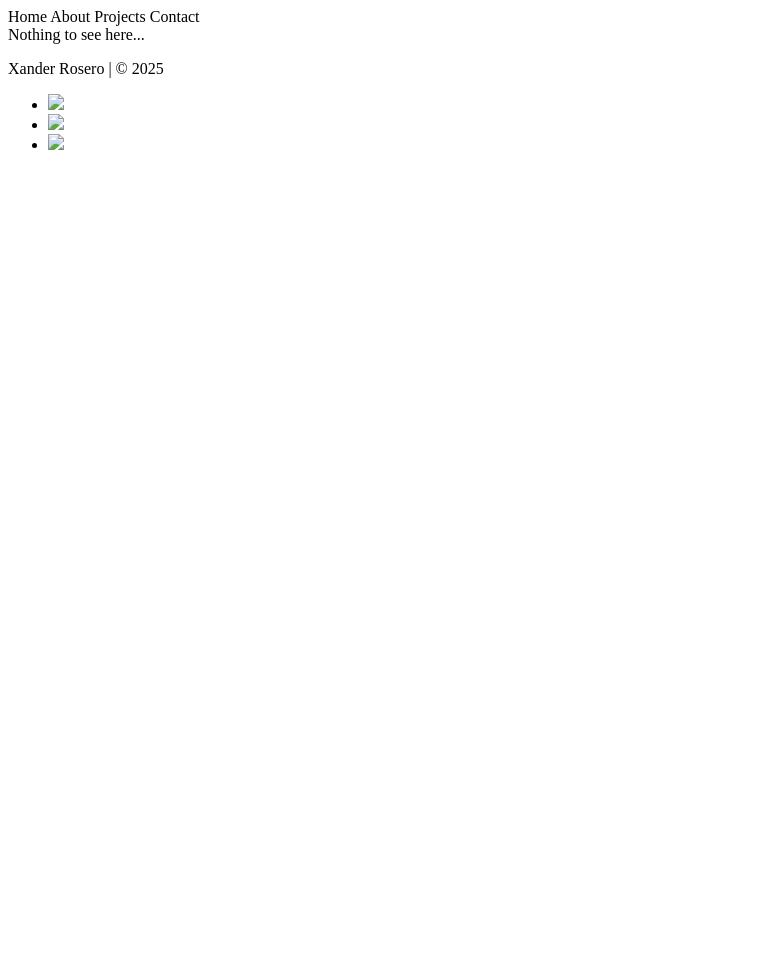
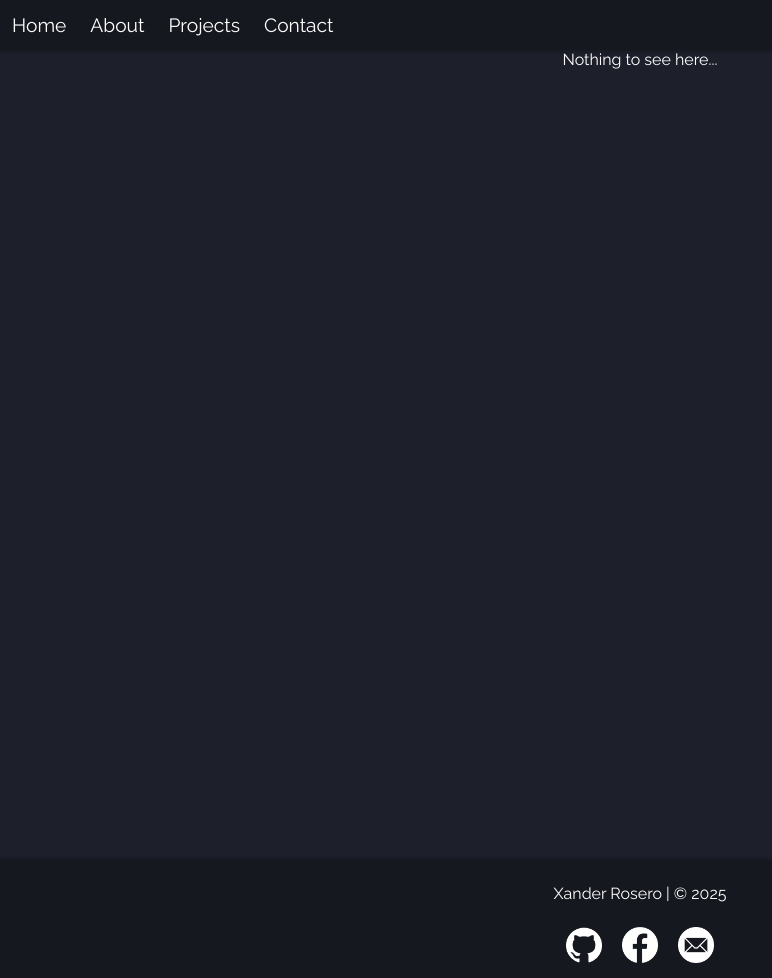
Before and after one commit to HamsterCoder5/E-Portfolio, a plain HTML site: page projects/placeholder.html in a window 1280 px wide. Shown: the whole page, without its empty margins (0-772 px from the left). Before the commit the page ends 800 px from the top, so only its background shows below. Drawn offline with Linux system fonts and the light colour scheme; the site is published under a folder, as on GitHub Pages, so addresses that start at the root find nothing.

Commit message:
Add files via upload

```diff
--- a/projects/placeholder.html
+++ b/projects/placeholder.html
@@ -3,12 +3,13 @@
 <html>
   <head>
     <script>
-      fetch('/shared-resources.html')
+      fetch('../shared-resources.html')
         .then(res => res.text())
         .then(html => document.head.innerHTML += html);
     </script>
 
     <title>Placeholder | Game</title>
+    <link rel="stylesheet" href="../styles/styles.css">
   </head>
   <body>
 
@@ -26,9 +27,9 @@
     <div class="footer">
       <p>Xander Rosero | &copy; 2025</p>
       <ul>
-        <li><a href="https://github.com/HamsterCoder5" target="_blank"><img src="/icons/github.png"></a></li>
-        <li><a href="https://www.facebook.com/xander.rosero.5/" target="_blank"><img src="/icons/facebook.png"></a></li>
-        <li><a href="mailto:edmondxanderrosero@gmail.com" target="_blank"><img src="/icons/email.png"></i></a></li>
+        <li><a href="https://github.com/HamsterCoder5" target="_blank"><img src="../icons/github.png"></a></li>
+        <li><a href="https://www.facebook.com/xander.rosero.5/" target="_blank"><img src="../icons/facebook.png"></a></li>
+        <li><a href="mailto:edmondxanderrosero@gmail.com" target="_blank"><img src="../icons/email.png"></i></a></li>
       </ul>
     </div>
 
```
